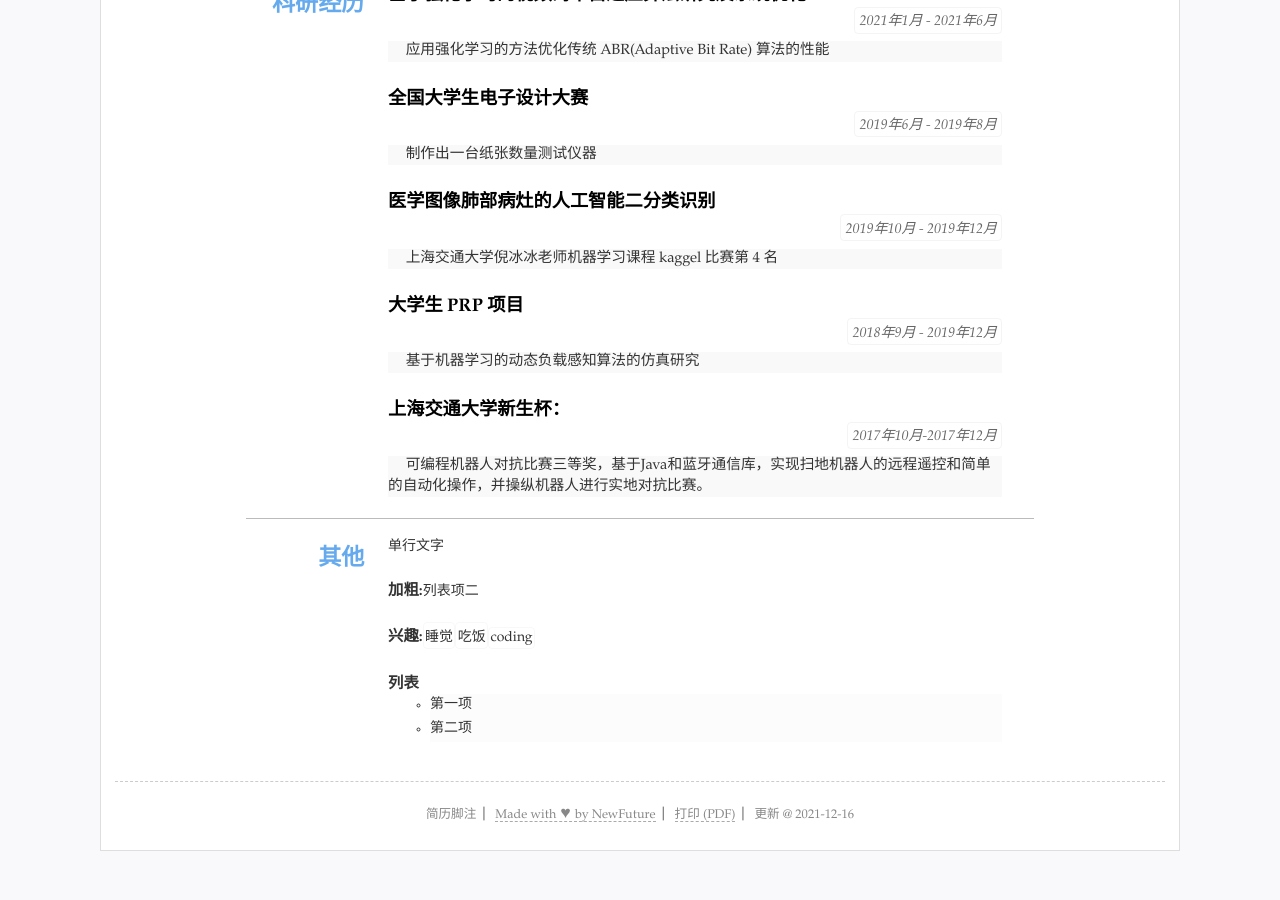
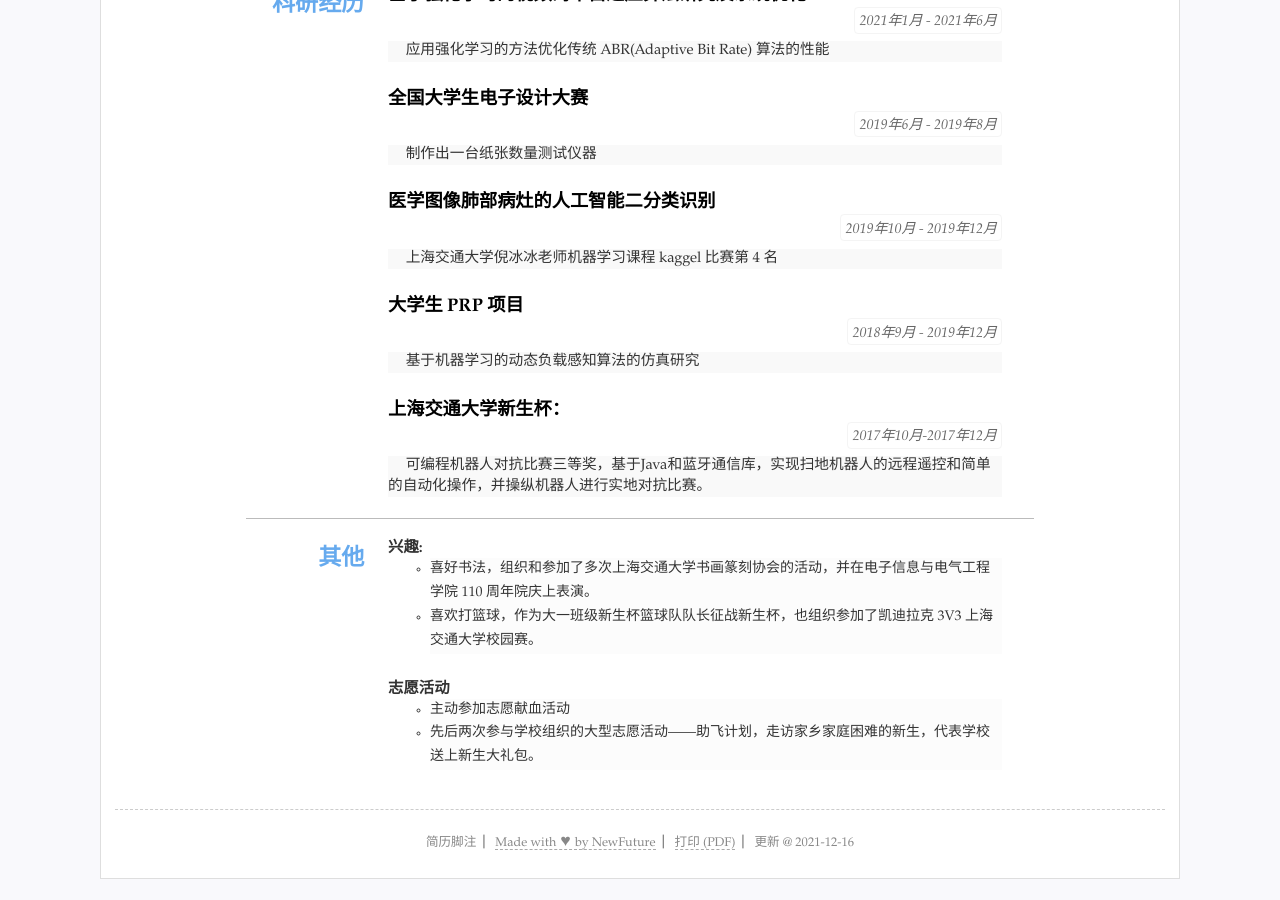
Before and after one commit to xiaosayin/Wenpeiyin_CV, a Jekyll site: the page built from index.html, in a window 1280 px wide and 900 px high, scrolled down 1094 px. Built offline with Jekyll 4.4.1, drawn with Linux system fonts in a browser that asks for light colours; before the commit the page ends 1966 px from its top, so only the background shows below that.

Commit message:
Update resume.yml

```diff
--- a/_data/resume.yml
+++ b/_data/resume.yml
@@ -104,18 +104,17 @@ others: #其他列表显示
 - type: others #ID可以为空
   name: '其他'
   content: #选择需要的格式
-  - 单行文字
-  - title: "加粗:"
-    text: "列表项二"
+#   - 单行文字
+#   - title: "加粗:"
+#     text: "列表项二"
   - title: "兴趣:"
-    items: #单行列表
-    - 睡觉
-    - 吃饭
-    - coding
-  - title: 列表
     list:
-    - 第一项
-    - 第二项
+    - 喜好书法，组织和参加了多次上海交通大学书画篆刻协会的活动，并在电子信息与电气工程学院 110 周年院庆上表演。
+    - 喜欢打篮球，作为大一班级新生杯篮球队队长征战新生杯，也组织参加了凯迪拉克 3V3 上海交通大学校园赛。
+  - title: 志愿活动
+    list:
+    - 主动参加志愿献血活动
+    - 先后两次参与学校组织的大型志愿活动——助飞计划，走访家乡家庭困难的新生，代表学校送上新生大礼包。
 #- type:
 #  name: '其他'
 #  content: #选择需要的格式
```
